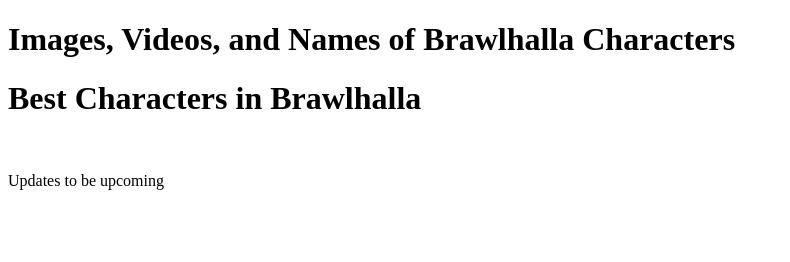
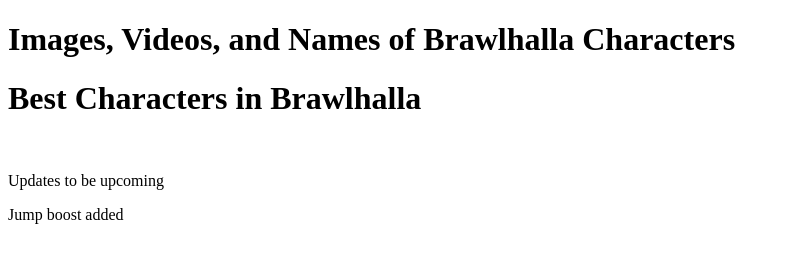
Before and after one commit to kasotheboss1011/Test-Subject2, a plain HTML site: page index.html in a window 1280 px wide. Shown: the whole page, without its empty margins (0-790 px from the left). Drawn offline with Linux system fonts and the light colour scheme.

Commit message:
Jump Boost added

```diff
--- a/index.html
+++ b/index.html
@@ -9,5 +9,6 @@
   <h1>Best Characters in Brawlhalla</h1>
   <br>
   <p>Updates to be upcoming</p>
+  <p>Jump boost added</p>
 </body>
 </html>
```
